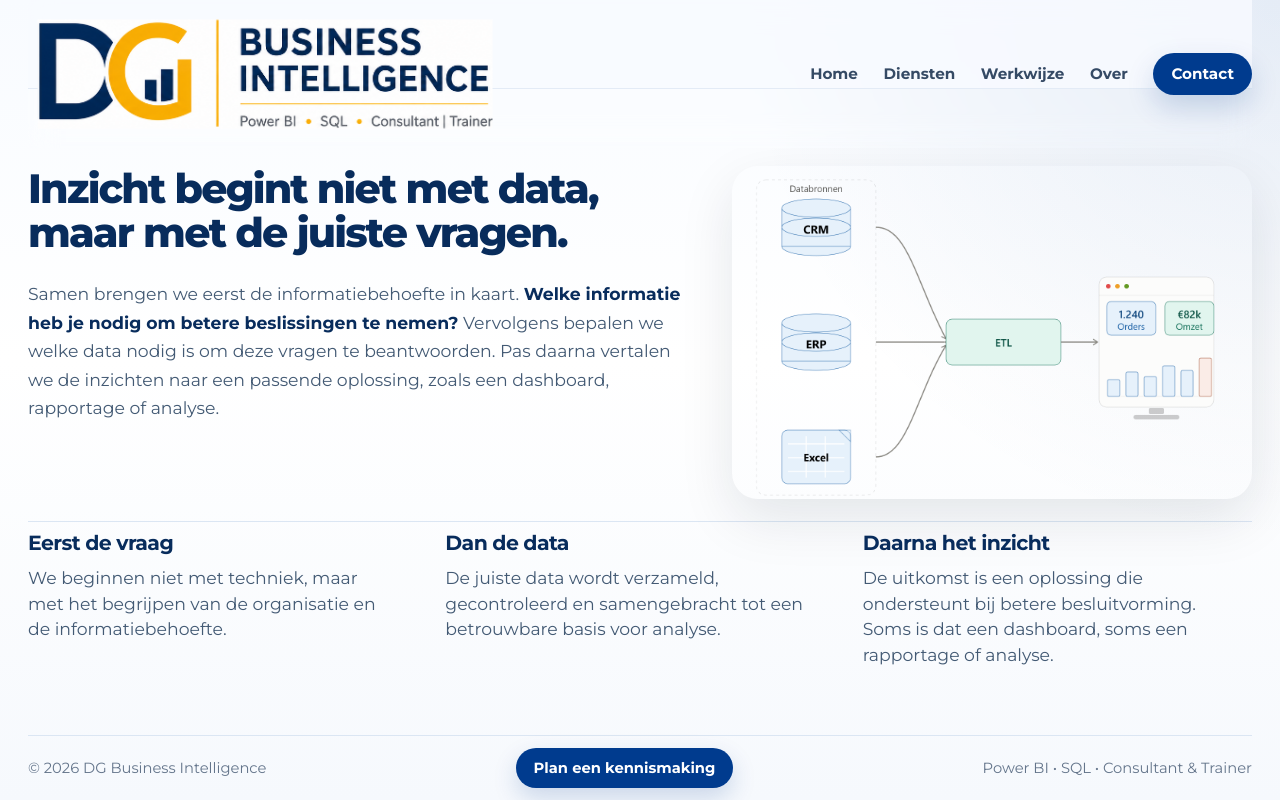
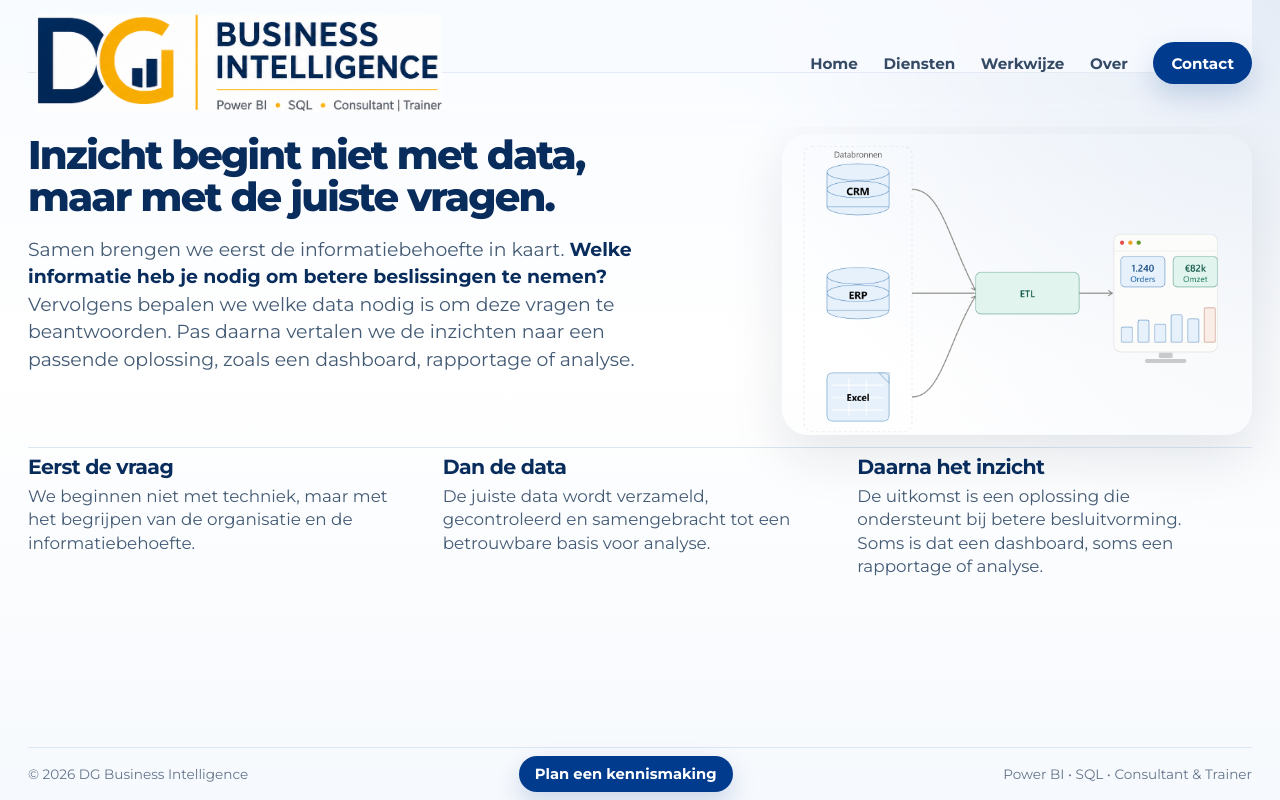
Before and after one commit to schumi1forever-hub/dg-business-intelligence, a Next.js app: page / in a window 1280 px wide. Built offline with nearby package versions, Linux system fonts and the light colour scheme.

Commit message:
Grootte voor laptop aangepast

```diff
--- a/app/globals.css
+++ b/app/globals.css
@@ -671,4 +671,66 @@ main {
   .home-hero-visual img {
     border-radius: 20px;
   }
+}/* ===========================================
+   Laptop schermen (minder verticale ruimte)
+=========================================== */
+@media (min-width: 1200px) and (max-height: 900px) {
+
+  .site-header {
+    min-height: 72px;
+    padding: 6px 0;
+  }
+
+  .site-header::before {
+    height: 72px;
+  }
+
+  .brand img {
+    width: clamp(340px, 33vw, 450px);
+  }
+
+  .home-hero {
+    padding: 8px 0 12px;
+    gap: 28px;
+  }
+
+  .home-hero h1 {
+    font-size: clamp(2.5rem, 2.9vw, 3.1rem);
+    line-height: 1.05;
+  }
+
+  .home-hero .lead {
+    margin-top: 18px;
+    font-size: 1.18rem;
+    line-height: 1.45;
+  }
+
+  .home-hero-visual {
+    width: min(100%, 470px);
+  }
+
+  .home-pillars {
+    padding: 6px 0 6px;
+    gap: 20px;
+  }
+
+  .home-pillars h2 {
+    margin-bottom: 6px;
+  }
+
+  .home-pillars p {
+    font-size: 1.05rem;
+    line-height: 1.4;
+  }
+
+  .site-footer {
+    padding: 8px 0;
+    font-size: 0.85rem;
+  }
+
+  .footer-cta {
+    min-height: 36px;
+    padding: 0 16px;
+  }
+
 }
```
